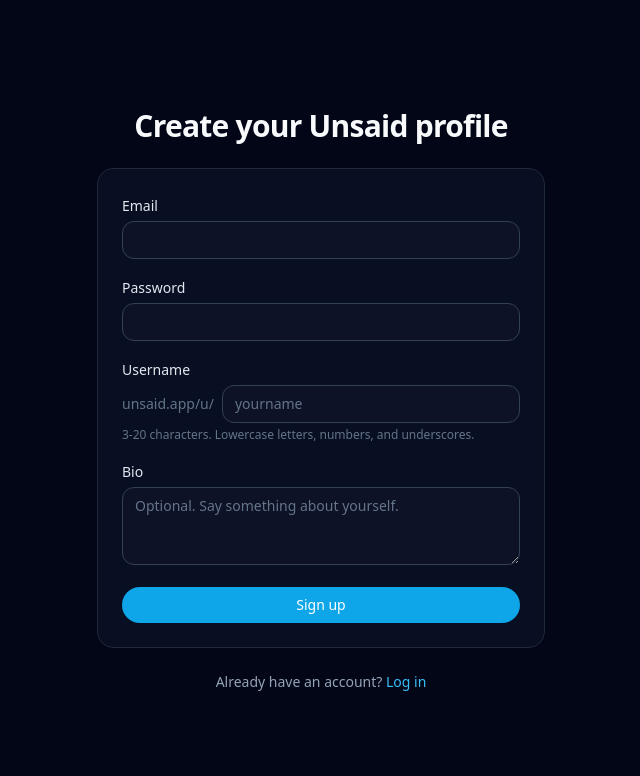
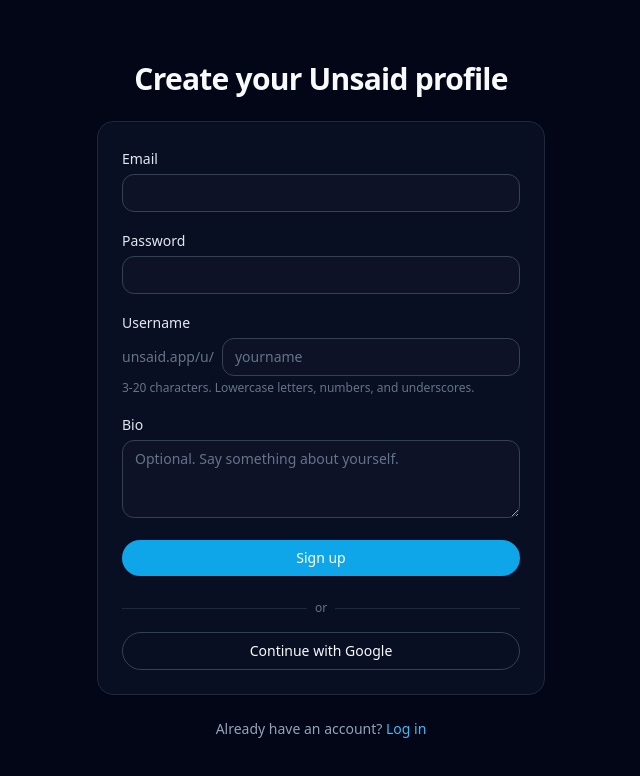
Before and after one commit to kavi-X-Debug/Unsaid, a Next.js app: page /signup in a window 1280 px wide. Shown: the top 776 px of the page, without its empty margins (319-959 px from the left). Built offline with nearby package versions, Linux system fonts and the light colour scheme; no server answers.

Commit message:
Add Google sign in

```diff
--- a/app/signup/page.tsx
+++ b/app/signup/page.tsx
@@ -2,10 +2,12 @@
 
 import { FormEvent, useState } from "react";
 import Link from "next/link";
-import { createUserWithEmailAndPassword, updateProfile } from "firebase/auth";
+import type { User } from "firebase/auth";
+import { GoogleAuthProvider, createUserWithEmailAndPassword, signInWithPopup, updateProfile } from "firebase/auth";
 import {
   collection,
   doc,
+  getDoc,
   getDocs,
   query,
   serverTimestamp,
@@ -24,7 +26,44 @@
   const [username, setUsername] = useState("");
   const [bio, setBio] = useState("");
   const [loading, setLoading] = useState(false);
+  const [loadingGoogle, setLoadingGoogle] = useState(false);
   const [error, setError] = useState<string | null>(null);
+
+  const ensureUserProfile = async (user: User) => {
+    const ref = doc(db, "users", user.uid);
+    const snap = await getDoc(ref);
+    if (snap.exists()) {
+      return;
+    }
+    const emailLocal = user.email ? user.email.split("@")[0] : "";
+    const namePart = user.displayName ? user.displayName.split(" ")[0] : "";
+    const rawBase = (emailLocal || namePart || user.uid.slice(0, 8)).toLowerCase();
+    let base = rawBase.replace(/[^a-z0-9_]/g, "");
+    if (!base) {
+      base = `user_${user.uid.slice(0, 6)}`;
+    }
+    let candidate = base;
+    let suffix = 0;
+    for (;;) {
+      const existing = await getDocs(
+        query(collection(db, "users"), where("username", "==", candidate))
+      );
+      if (existing.empty) {
+        break;
+      }
+      suffix += 1;
+      candidate = `${base}${suffix}`;
+    }
+    await setDoc(ref, {
+      uid: user.uid,
+      username: candidate,
+      bio: null,
+      createdAt: serverTimestamp(),
+      settings: {
+        positiveOnlyMode: false
+      }
+    });
+  };
 
   const handleSubmit = async (event: FormEvent) => {
     event.preventDefault();
@@ -61,6 +100,22 @@
       setError("Could not create account. Check your details and try again.");
     } finally {
       setLoading(false);
+    }
+  };
+
+  const handleGoogle = async () => {
+    setError(null);
+    setLoadingGoogle(true);
+    try {
+      const provider = new GoogleAuthProvider();
+      const credential = await signInWithPopup(auth, provider);
+      if (credential.user) {
+        await ensureUserProfile(credential.user);
+      }
+    } catch (err) {
+      setError("Could not sign in with Google. Try again.");
+    } finally {
+      setLoadingGoogle(false);
     }
   };
 
@@ -122,6 +177,20 @@
               {loading ? "Creating account..." : "Sign up"}
             </Button>
           </form>
+          <div className="flex items-center gap-2 text-xs text-slate-500 pt-2">
+            <div className="h-px flex-1 bg-slate-800" />
+            <span>or</span>
+            <div className="h-px flex-1 bg-slate-800" />
+          </div>
+          <Button
+            type="button"
+            variant="outline"
+            fullWidth
+            disabled={loadingGoogle}
+            onClick={handleGoogle}
+          >
+            {loadingGoogle ? "Connecting to Google..." : "Continue with Google"}
+          </Button>
         </Card>
         <p className="text-sm text-center text-slate-400">
           Already have an account?{" "}
--- a/lib/firebase.ts
+++ b/lib/firebase.ts
@@ -3,12 +3,12 @@
 import { getFirestore } from "firebase/firestore";
 
 const firebaseConfig = {
-  apiKey: "AIzaSyBVzgY_zpVcB1Mmp4CVdJq4l4nXzWzqMoA",
-  authDomain: "unsaid-c7820.firebaseapp.com",
-  projectId: "unsaid-c7820",
-  storageBucket: "unsaid-c7820.firebasestorage.app",
-  messagingSenderId: "354140400368",
-  appId: "1:354140400368:web:c88c75fc807e36d28af035"
+  apiKey: process.env.NEXT_PUBLIC_FIREBASE_API_KEY,
+  authDomain: process.env.NEXT_PUBLIC_FIREBASE_AUTH_DOMAIN,
+  projectId: process.env.NEXT_PUBLIC_FIREBASE_PROJECT_ID,
+  storageBucket: process.env.NEXT_PUBLIC_FIREBASE_STORAGE_BUCKET,
+  messagingSenderId: process.env.NEXT_PUBLIC_FIREBASE_MESSAGING_SENDER_ID,
+  appId: process.env.NEXT_PUBLIC_FIREBASE_APP_ID
 };
 
 const app = getApps().length ? getApp() : initializeApp(firebaseConfig);
```
